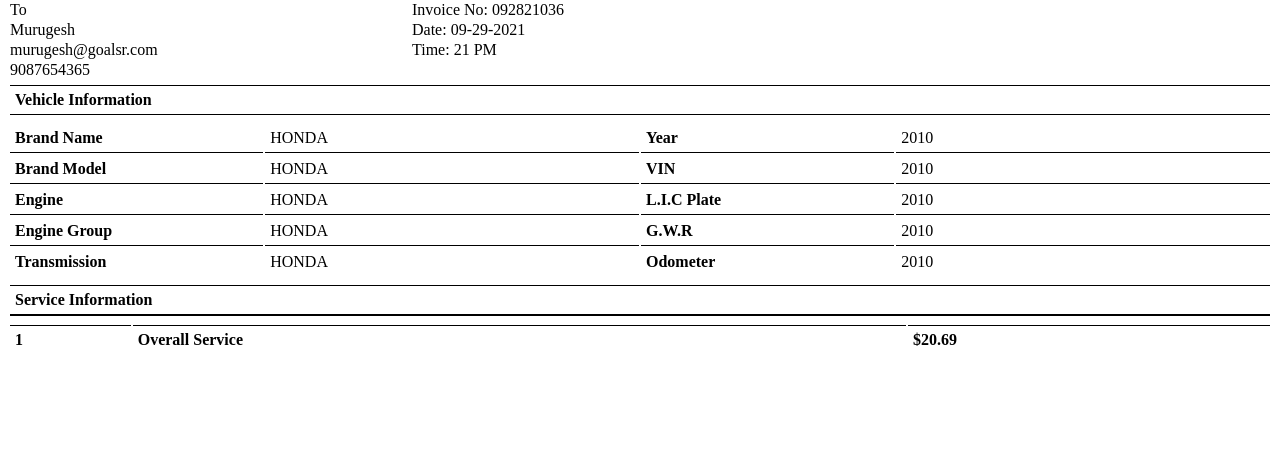
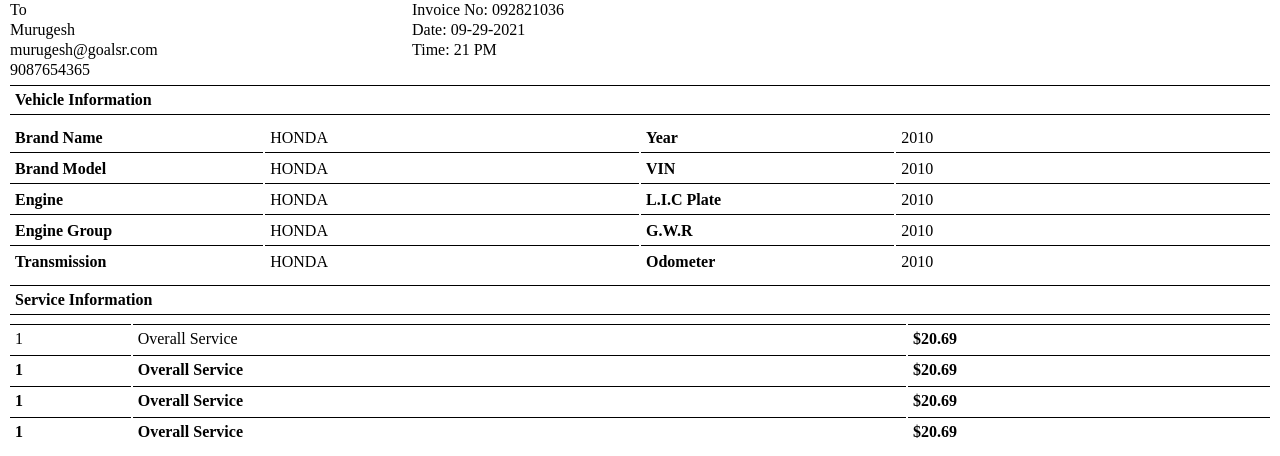
Before and after one commit to Vinutha-B-M/Zoona_API_Python, a Django app: template templates/order_template.html in a window 1280 px wide. Shown: the part 449-905 px from the top of the page. Before the commit the page ends 795 px from the top, so only its background shows below. Run offline with Django 3.2, Linux system fonts and the light colour scheme; the template is opened without the code that fills it, so the values that code supplies are empty.

Commit message:
rearange services

```diff
--- a/payment/views.py
+++ b/payment/views.py
@@ -427,6 +427,8 @@ class order_list(APIView):
 
         myJson = {"status": "1", "data": serializer.data}
         return JsonResponse(myJson)
+
+
 
 # ...............................END-Invoice-List......................................
 
--- a/service/urls.py
+++ b/service/urls.py
@@ -8,6 +8,7 @@ urlpatterns = [
     path('taxes/', views.taxes.as_view(), name="taxes"),
     path('discounts/', views.discounts.as_view(), name="discounts"),
     path('services/', views.services.as_view(), name="services"),
+    path('rearange_services/', views.rearange_services.as_view(), name="rearange_services"),
     path('defaults/', views.defaults.as_view(), name="defaults"),
     path('add_receipt_content/', views.add_receipt_content.as_view(), name="add_receipt_content"),
     path('add_taxes/', views.add_taxes.as_view(), name="add_taxes"),
--- a/templates/order_template.html
+++ b/templates/order_template.html
@@ -97,10 +97,7 @@
         padding 0.51rem 0 0 0;
         border:none;
         }
-         td.s{
-        font-weight:bold;
-        border-bottom:2px solid #000;
-        }
+
          td.y{
         font-weight:bold;
         width:200px;
@@ -207,11 +204,24 @@
         </table>
         <table class="table">
             <tr>
-                <td class="s">Service Information</td>
+                <td class="c">Service Information</td>
             </tr>
         </table>
         <table class="table">
             <tr>
+                <td>1</td>
+                <td>Overall Service</th>
+                <th>$20.69</th>
+            </tr>
+            <tr>
+                <th>1</th>
+                <th>Overall Service</th>
+                <th>$20.69</th>
+            </tr>  <tr>
+                <th>1</th>
+                <th>Overall Service</th>
+                <th>$20.69</th>
+            </tr>  <tr>
                 <th>1</th>
                 <th>Overall Service</th>
                 <th>$20.69</th>
```
Also changed, not shown: customer/views.py (+9 -0 lines), service/views.py (+19 -0 lines).
